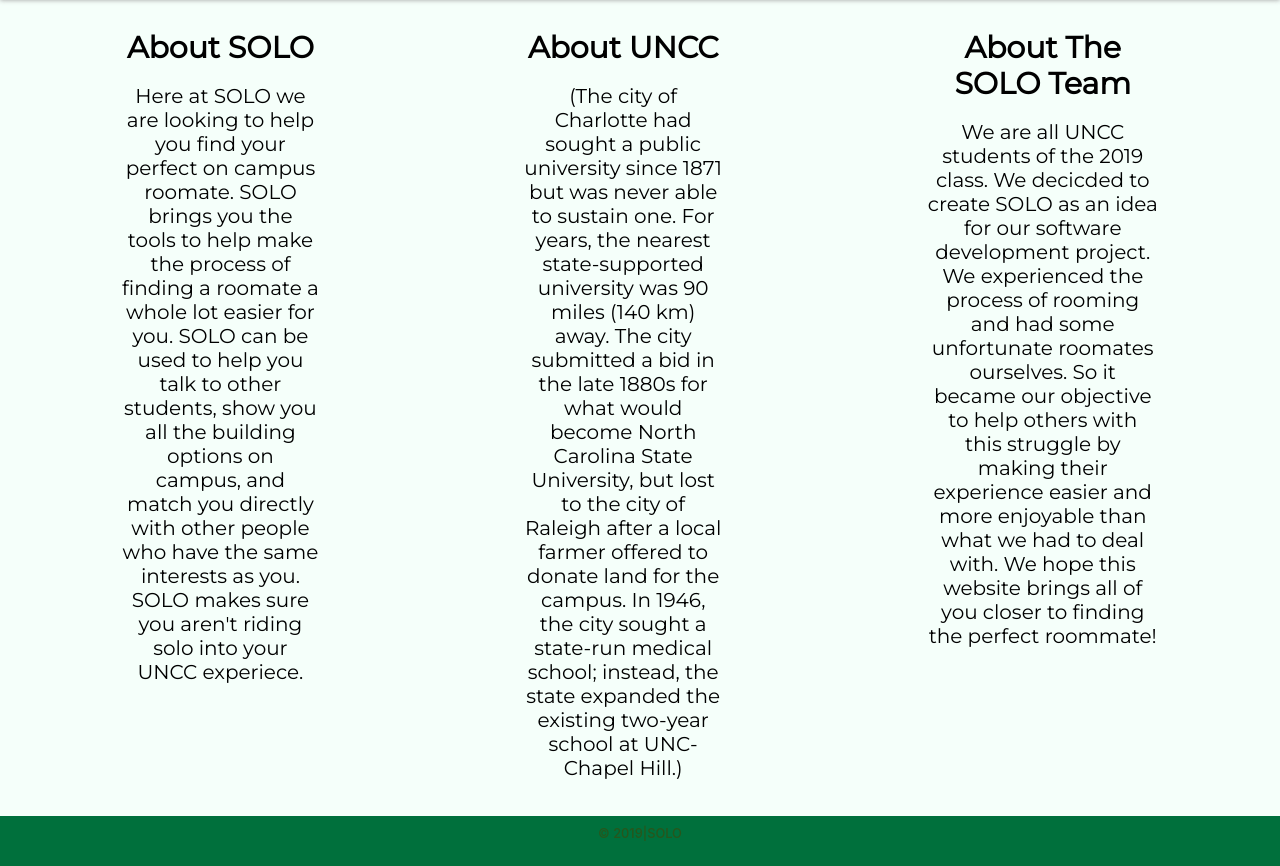
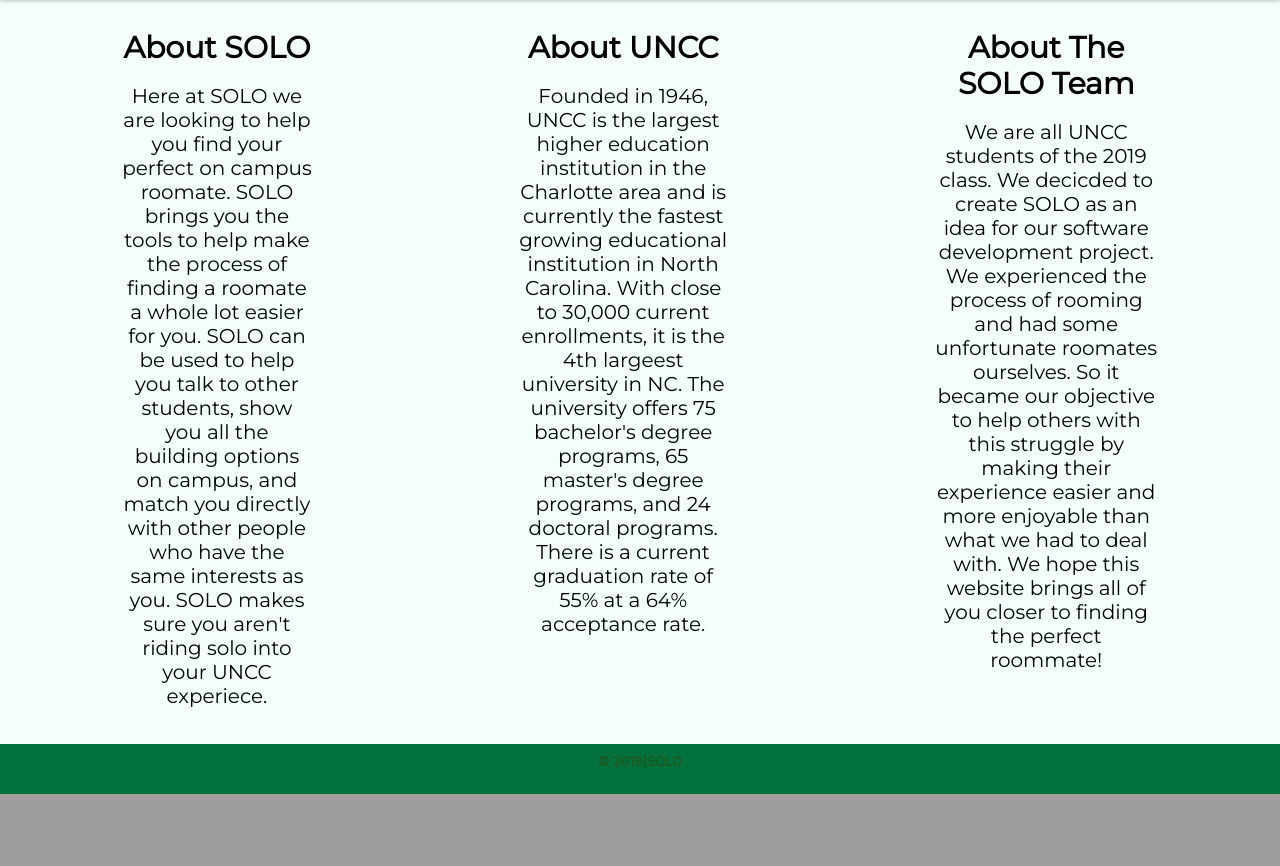
Before and after one commit to ColeHiggins2/Solo, a Django app: page / in a window 1280 px wide. Shown: the part 1060-1926 px from the top of the page. After the commit the page ends 1854 px from the top, so only its background shows below. Run offline with Django 3.2, Linux system fonts and the light colour scheme; some libraries are stand-ins or nearby versions.

Commit message:
Creation of new branch- AnkurPatel

```diff
--- a/solo/templates/index.html
+++ b/solo/templates/index.html
@@ -117,10 +117,9 @@
         <div class="p2">
           <h2 class="AboutUncc">About UNCC <h2>
             <p class="p2Uncc">
-              (The city of Charlotte had sought a public university since 1871 but was never able to sustain one. For years, the nearest
-              state-supported university was 90 miles (140 km) away. The city submitted a bid in the late 1880s for what would become North
-               Carolina State University, but lost to the city of Raleigh after a local farmer offered to donate land for the campus.
-                In 1946, the city sought a state-run medical school; instead, the state expanded the existing two-year school at UNC-Chapel Hill.)
+              Founded in 1946, UNCC is the largest higher education institution in the Charlotte area and is currently the fastest growing educational
+              institution in North Carolina. With close to 30,000 current enrollments, it is the 4th largeest university in NC. The university offers 75
+              bachelor's degree programs, 65 master's degree programs, and 24 doctoral programs. There is a current graduation rate of 55% at a 64% acceptance rate.
             </p>
         </div>
 
```
Also changed, not shown: solo/templates/buildings.html (+6 -6 lines), solo/db.sqlite3.
